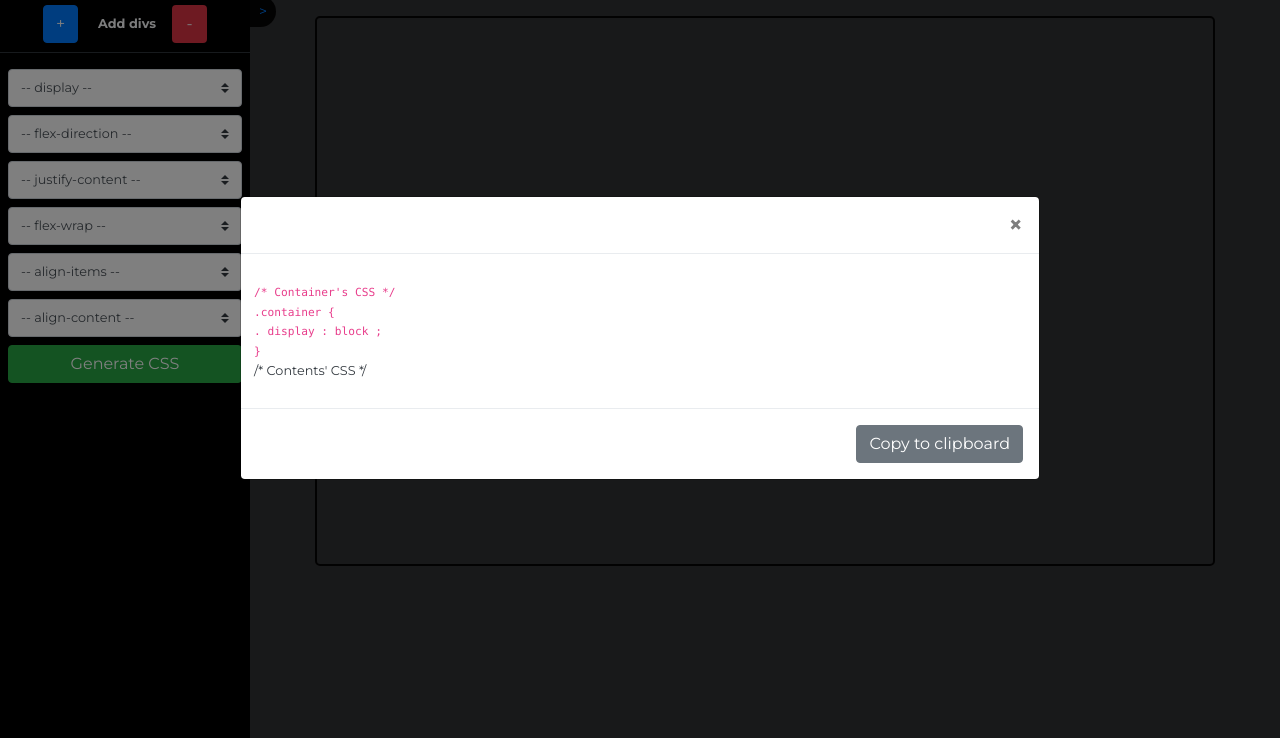
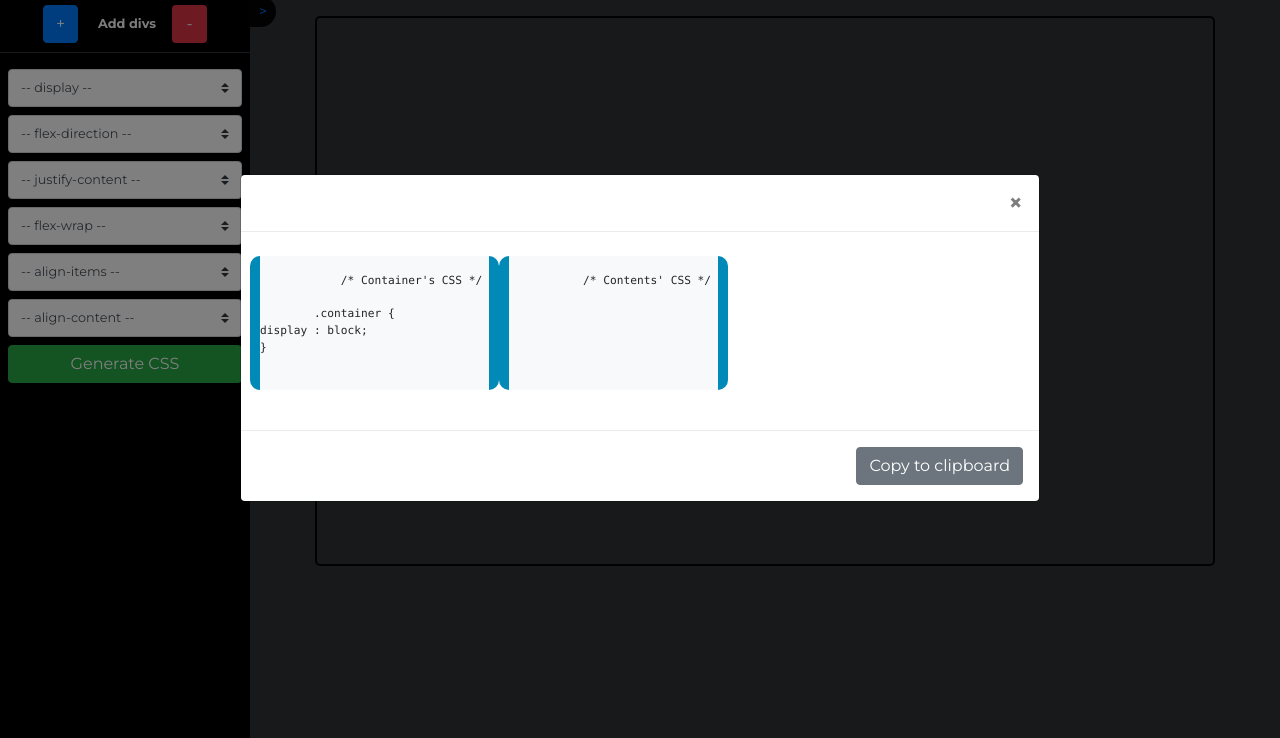
Before and after one commit to BlunT76/cssgrid, a website: page pageflex.html in a window 1280 px wide. Both pictures are taken after a click on the button "Generate CSS". Shown: the part 62-800 px from the top of the page. Drawn offline with nearby package versions, Linux system fonts and the light colour scheme.

Commit message:
Styling of the modal windows // Function to copy the generated css to the clipboard // finishing the generation of childs nodes css

```diff
--- a/css/styleflex.css
+++ b/css/styleflex.css
@@ -67,3 +67,29 @@ input {
     position: fixed;
     z-index: 2;
 }
+
+
+.language-css{
+    background: #F8F9FA;
+    border-radius: 2px;
+}
+
+.code-css {
+    background: #F8F9FA;
+    border-left: solid 10px #018AB7;
+    border-right: solid 10px #018AB7;
+    border-radius: 10px;
+}
+
+.language-html {
+    background: #F8F9FA;
+    border-radius: 2px;
+}
+
+.code-html {
+    background: #F8F9FA;
+    border-left: solid 10px #EE5D23;
+    border-right: solid 10px #EE5D23;
+    border-radius: 10px;
+
+}
--- a/css/stylegrid.css
+++ b/css/stylegrid.css
@@ -55,3 +55,28 @@ input {
     position: fixed;
     z-index: 2;
 }
+
+.language-css{
+    background: #F8F9FA;
+    border-radius: 2px;
+}
+
+.code-css {
+    background: #F8F9FA;
+    border-left: solid 10px #018AB7;
+    border-right: solid 10px #018AB7;
+    border-radius: 10px;
+}
+
+.language-html {
+    background: #F8F9FA;
+    border-radius: 2px;
+}
+
+.code-html {
+    background: #F8F9FA;
+    border-left: solid 10px #EE5D23;
+    border-right: solid 10px #EE5D23;
+    border-radius: 10px;
+
+}
--- a/generate-css.js
+++ b/generate-css.js
@@ -83,15 +83,19 @@ function modal(formatedCode) {
 
     // CODE DE FORMATAGE ET D'INSTANCIATION DES PROPRIETES
 
-    var gCode =  document.getElementById("generated-code");
+    var gCode =  document.getElementById("code-inside");
     // Créé les deux paragraphe qui acceuilleront le css
     gCode.innerHTML =
-    `<code id="container-code">
-    /* Container's CSS */ <br>
-    </code>
-    <p id="content-code">
-    /* Contents' CSS */ <br>
-    </p>`;
+    `<pre class="code-css language-css">
+        <code id="container-code" class="language-css">
+            /* Container's CSS */ <br>
+        </code>
+    </pre>
+    <pre class="code-css language-css">
+        <code id="content-code">
+           /* Contents' CSS */ <br>
+        </code>
+    </pre>`;
 
     var containerCode = document.getElementById("container-code");
     var contentCode = document.getElementById("content-code");
@@ -105,12 +109,7 @@ function modal(formatedCode) {
 
         if (containerCSS[property].value != null) {
 
-            containerCode.innerHTML += `
-            .
-           ` + containerCSS[property].name + `
-             :
-           ` + containerCSS[property].value + `
-           ; <br>`;
+            containerCode.innerHTML += `` + containerCSS[property].name + ` : ` + containerCSS[property].value + `; <br>`;
          }
     }
     // Fermeture de la propriété css conteneur
@@ -136,3 +135,12 @@ function modal(formatedCode) {
     //     contentCode.innerHTML += `} <br><br>`;
 
 }
+
+
+function copyToCLipBoard () {
+
+    var copiedCode = document.getElementById("code-inside");
+    copiedCode.select();
+    document.execCommand("copy");
+    alert("Code copié: " + copiedCode.value);
+}
--- a/pageflex.html
+++ b/pageflex.html
@@ -153,9 +153,9 @@
                 <div class="modal-body">
 
                     <div id="code-inside" class="row p-2 text-dark">
-                        <p id="generated-code" class="card-text p-1">
+                        <!-- <p id="generated-code" class="card-text p-1">
                             "Lorem ipsum dolor sit amet, consectetur adipiscing elit, sed do eiusmod tempor incididunt ut labore et dolore magna aliqua. Ut enim ad minim veniam, quis nostrud exercitation ullamco laboris nisi ut aliquip ex ea commodo consequat. Duis aute irure dolor in reprehenderit in voluptate velit esse cillum dolore eu fugiat nulla pariatur. Excepteur sint occaecat cupidatat non proident, sunt in culpa qui officia deserunt mollit anim id est laborum."
-                        </p>
+                        </p> -->
                     </div>
 
                 </div>
```
Also changed, not shown: pagegrid.html (+2 -2 lines).
